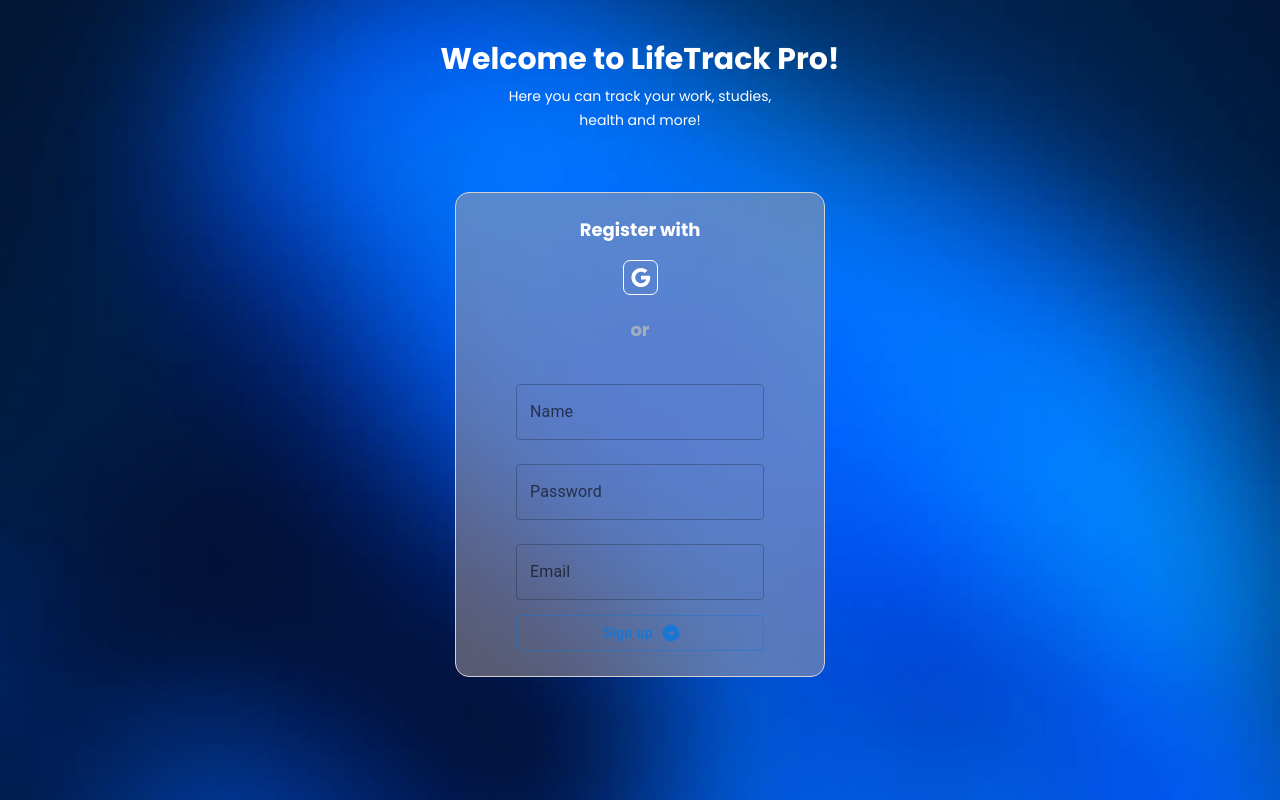
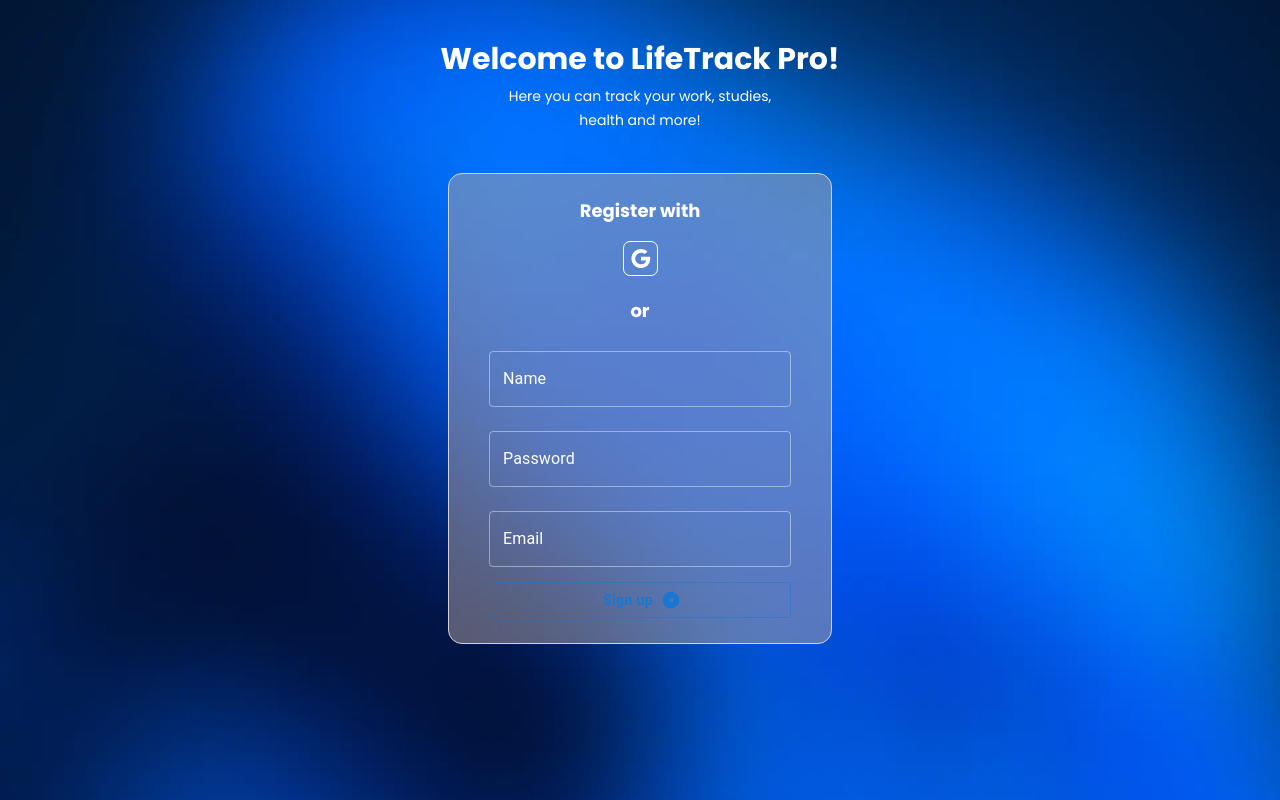
Before and after one commit to Mariam4324/multifunctional-tracker, a Next.js app: page / in a window 1280 px wide. Built offline with nearby package versions, Linux system fonts and the light colour scheme.

Commit message:
fix: main page styles

```diff
--- a/src/app/dashboard/dashboard.module.scss
+++ b/src/app/dashboard/dashboard.module.scss
@@ -6,9 +6,8 @@
     max-width: 30%;
     width: 100%;
     height: 100vh;
-    background: var(--primary);
-    border-radius: 12px;
-    border: 1px solid #e8e7e7;
+    background: #050b26;
+    border-radius: 20px;
     box-shadow: 0px 1px 50px 0px rgba(0, 0, 0, 0.08);
   }
 
--- a/src/app/globals.scss
+++ b/src/app/globals.scss
@@ -36,6 +36,33 @@ span {
   display: block;
 }
 
+.white-text-field .MuiInputBase-root {
+  background-color: transparent; /* Цвет фона */
+  color: #fff; /* Цвет текста */
+}
+
+.white-text-field .MuiOutlinedInput-notchedOutline {
+  border-color: #ffffff6a; /* Цвет рамки */
+  transition: 0.3s all;
+}
+
+.white-text-field:hover .MuiOutlinedInput-notchedOutline {
+  border-color: #fff; /* Цвет рамки при наведении */
+}
+
+.white-text-field.Mui-focused .MuiOutlinedInput-notchedOutline {
+  border-color: black; /* Цвет рамки при фокусе */
+}
+
+/* Также может понадобиться изменить цвет текста в метке */
+.white-text-field .MuiInputLabel-root {
+  color: #fff; /* Цвет метки */
+}
+
+.white-text-field .MuiInputLabel-root.Mui-focused {
+  color: #fff; /* Цвет метки при фокусе */
+}
+
 .main {
   margin-top: 40px;
   text-align: center;
@@ -59,11 +86,13 @@ span {
   }
 
   &-form {
-    margin-top: 55px;
+    max-width: 30vw;
+    width: 100%;
+    margin-top: 36px;
     display: flex;
     flex-direction: column;
     align-items: center;
-    padding: 25px 60px;
+    padding: 25px 40px;
     border: 1px solid lightgray;
     background-color: rgba($color: #b0a2a281, $alpha: 0.5);
     border-radius: 14px;
@@ -76,7 +105,7 @@ span {
 
     &__or {
       margin-top: 15px;
-      color: #a0aec0;
+      color: #fff;
       text-align: center;
       font-size: 18px;
       font-weight: 700;
@@ -84,10 +113,22 @@ span {
     }
 
     &__holder {
-      margin-top: 41px;
+      width: 100%;
+      margin-top: 27px;
       display: flex;
       flex-direction: column;
       gap: 24px;
     }
+
+    &__btn {
+      transition: 0.3s all;
+      color: #fff;
+      border: 1px solid #fff;
+    }
+
+    &__btn:hover {
+      color: #013275;
+      border-color: #013275;
+    }
   }
 }
--- a/src/app/page.tsx
+++ b/src/app/page.tsx
@@ -19,10 +19,11 @@ export default function Page() {
 
         <div className="main-form__holder">
           <TextField
+            className="white-text-field"
             style={{
               color: "#fff",
               width: "100%",
-              maxWidth: "500px",
+              maxWidth: "700px",
             }}
             id="outlined-textarea"
             label="Name"
@@ -30,10 +31,11 @@ export default function Page() {
             multiline
           />
           <TextField
+            className="white-text-field"
             style={{
               color: "#fff",
               width: "100%",
-              maxWidth: "500px",
+              maxWidth: "700px",
             }}
             id="outlined-password-input"
             label="Password"
@@ -43,10 +45,11 @@ export default function Page() {
           />
 
           <TextField
+            className="white-text-field"
             style={{
               color: "#fff",
               width: "100%",
-              maxWidth: "500px",
+              maxWidth: "700px",
             }}
             id="outlined-email-input"
             label="Email"
@@ -56,10 +59,11 @@ export default function Page() {
         </div>
 
         <Button
+          className="main-form__btn"
           href="/dashboard"
           style={{
             width: "100%",
-            maxWidth: "500px",
+            maxWidth: "700px",
             marginTop: "15px",
             fontWeight: "700",
             textTransform: "none",
```
